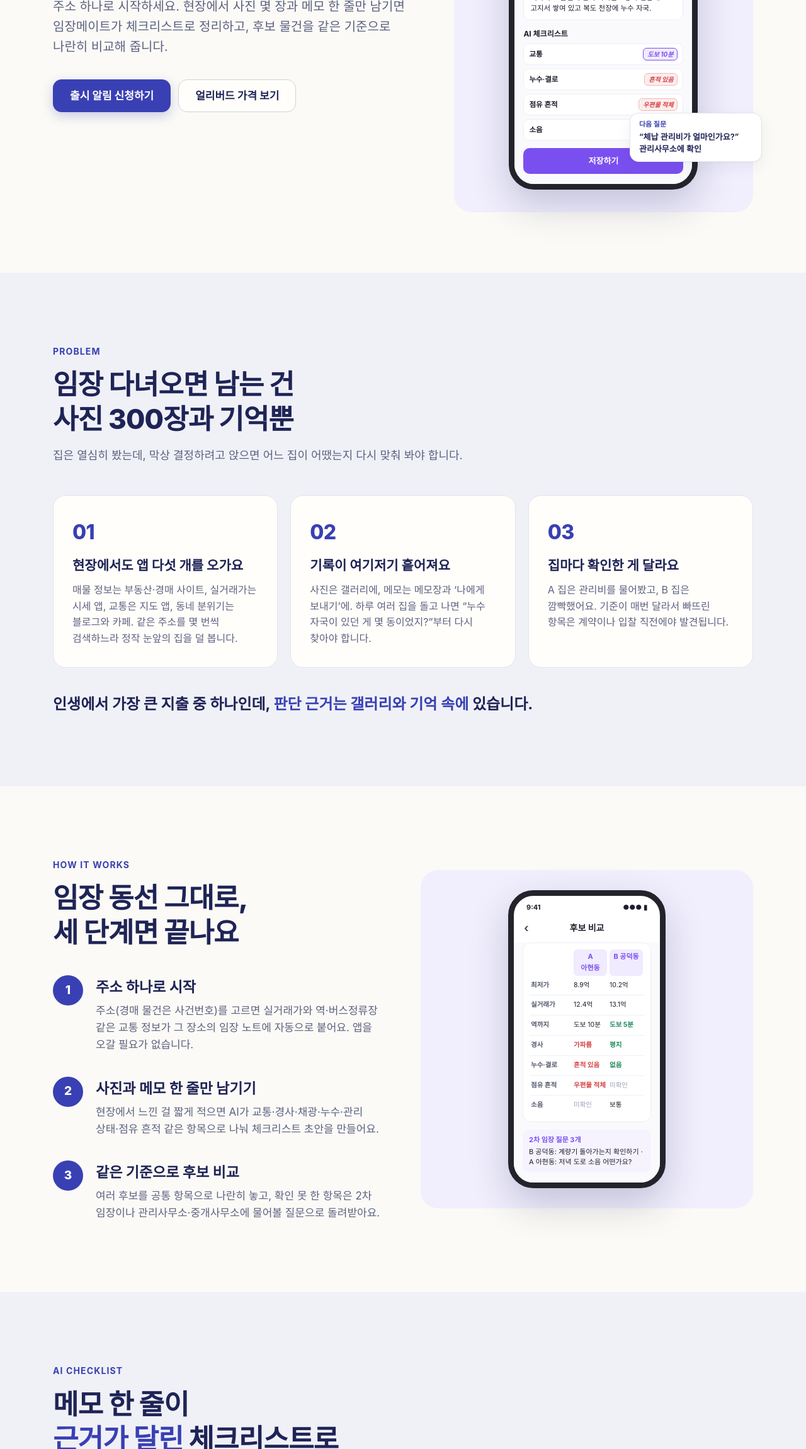
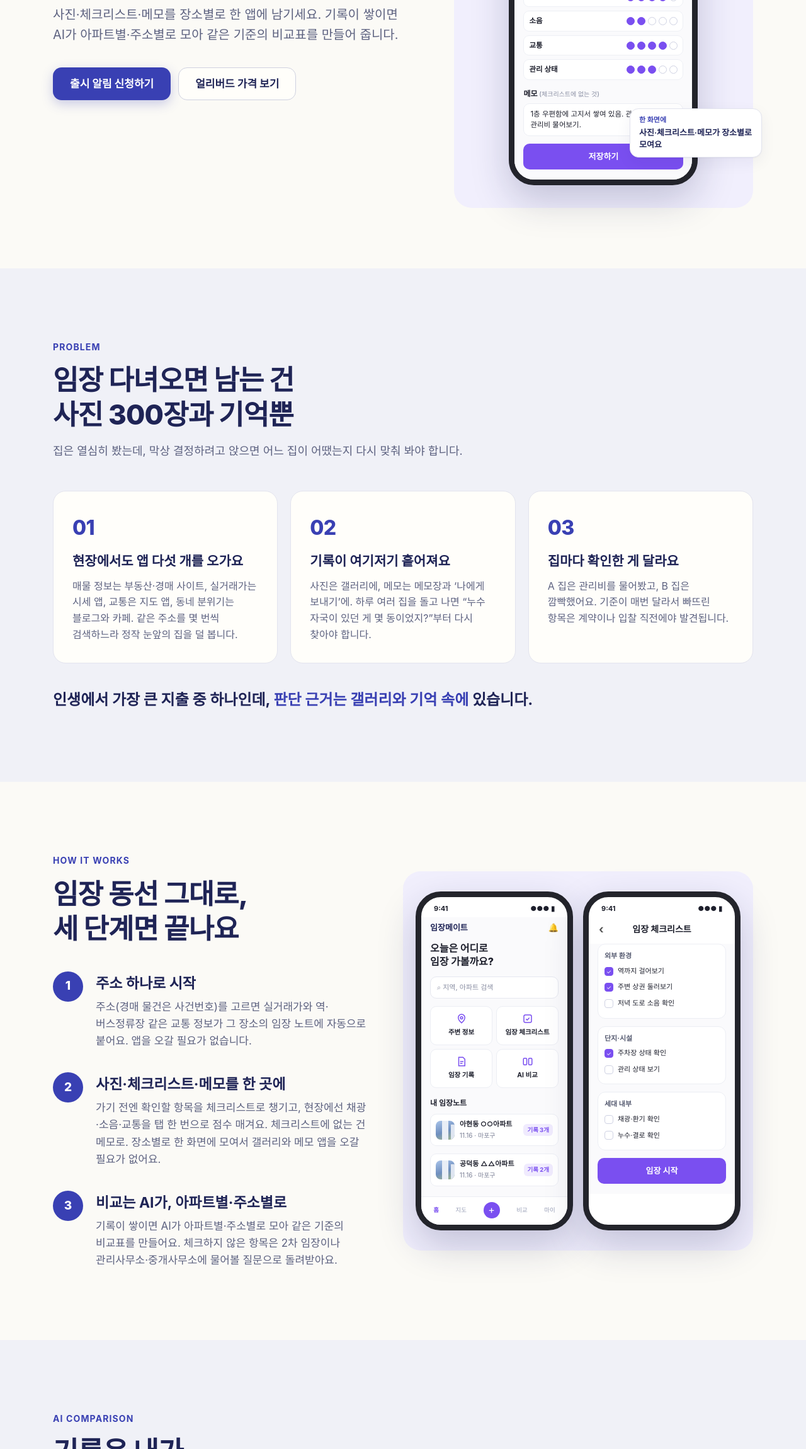
Before and after one commit to sycsally/imjangmate, a plain HTML site: page index.html in a window 1280 px wide. Shown: the part 500-2800 px from the top of the page at 63% size. Drawn offline with Linux system fonts and the light colour scheme; no server answers; a web font is replaced by a local one.

Commit message:
기록은 직접, 비교는 AI로 서비스 설명 수정
- 히어로: 메모→AI 체크리스트 대신 직접 체크(1~5점) + 메모 따로
- 작동 방식: 홈 화면, 임장 체크리스트 화면 추가
- AI 섹션: 아파트·주소별 비교표와 요약을 AI가 만드는 구조로
- 비교표·가격·FAQ 문구 정리

Co-Authored-By: Claude Opus 5.5 <noreply@anthropic.com>

```diff
--- a/index.html
+++ b/index.html
@@ -3,9 +3,9 @@
 <head>
   <meta charset="utf-8">
   <meta name="viewport" content="width=device-width, initial-scale=1, viewport-fit=cover">
-  <title>임장메이트 · 메모 한 줄이 판단 근거가 되는 임장 노트</title>
-  <meta name="description" content="집 보러 다니는 모든 임장을 위한 AI 임장 노트. 사진과 메모 한 줄을 남기면 AI가 체크리스트로 정리하고, 후보 물건을 같은 기준으로 비교해 줍니다.">
-  <meta property="og:title" content="임장메이트 · 메모 한 줄이 입찰 근거가 되는 임장 노트">
+  <title>임장메이트 · 임장 기록은 한 곳에, 비교는 AI가</title>
+  <meta name="description" content="집 보러 다니는 모든 임장을 위한 AI 임장 노트. 사진·체크리스트·메모를 장소별로 한 앱에 남기면, AI가 아파트별·주소별로 모아 비교표를 만들어 줍니다.">
+  <meta property="og:title" content="임장메이트 · 임장 기록은 한 곳에, 비교는 AI가">
   <meta property="og:description" content="하루 다섯 곳 임장해도, 어느 물건이 어땠는지 헷갈리지 않게. 출시 알림을 신청하고 얼리버드 혜택을 받아 보세요.">
   <meta property="og:type" content="website">
   <meta name="theme-color" content="#3940b3">
@@ -46,7 +46,7 @@
       <div>
         <p class="eyebrow">재테크부터 내 집 마련까지, AI 임장 노트</p>
         <h1>하루 다섯 곳 임장해도,<br>결정할 땐 <em>근거</em>만 남게.</h1>
-        <p class="hero-sub">주소 하나로 시작하세요. 현장에서 사진 몇 장과 메모 한 줄만 남기면 임장메이트가 체크리스트로 정리하고, 후보 물건을 같은 기준으로 나란히 비교해 줍니다.</p>
+        <p class="hero-sub">사진·체크리스트·메모를 장소별로 한 앱에 남기세요. 기록이 쌓이면 AI가 아파트별·주소별로 모아 같은 기준의 비교표를 만들어 줍니다.</p>
         <div class="hero-cta">
           <a class="btn btn-primary" href="#signup" data-cta="hero_signup">출시 알림 신청하기</a>
           <a class="btn btn-ghost" href="#pricing" data-cta="hero_pricing">얼리버드 가격 보기</a>
@@ -54,16 +54,16 @@
       </div>
 
       <div class="hero-visual" aria-label="임장메이트 앱 화면 예시">
-        <div class="float-note n1"><small>AI 정리</small>우편물 적체 → 점유·체납 확인 필요</div>
-        <div class="phone" role="img" aria-label="임장 기록 작성 화면: 경매 물건 정보, 사진, 메모, AI 체크리스트">
+        <div class="float-note n1"><small>직접 체크</small>채광·소음은 탭 한 번, 1~5점으로</div>
+        <div class="phone" role="img" aria-label="임장 기록 화면: 사진, 직접 체크한 체크리스트 점수, 메모">
           <div class="phone-status"><span>9:41</span><span>●●● ▮</span></div>
-          <div class="phone-bar"><span class="back">‹</span>임장 기록 작성</div>
+          <div class="phone-bar"><span class="back">‹</span>임장 기록</div>
           <div class="phone-body">
             <div class="p-card p-place">
               <div class="p-thumb"></div>
               <div>
                 <b>아현동 ○○아파트 84㎡</b>
-                <small><span class="p-tag">경매</span>2026타경 1xxxx · 마포구</small>
+                <small><span class="p-tag">실거래가</span>12.4억 · 마포구 아현동</small>
               </div>
             </div>
             <div>
@@ -71,22 +71,22 @@
               <div class="p-photos"><div class="p-photo"></div><div class="p-photo b"></div><div class="p-photo add">+</div></div>
             </div>
             <div>
-              <div class="p-label">메모</div>
-              <div class="p-memo">역까지 10분인데 언덕 가파름. 1층 우편함에 고지서 쌓여 있고 복도 천장에 누수 자국.</div>
+              <div class="p-label">체크리스트 <small>(탭해서 직접 체크)</small></div>
+              <div class="p-check">
+                <div class="p-row"><span>채광</span><span class="p-rate" role="img" aria-label="5점 중 4점"><i class="on"></i><i class="on"></i><i class="on"></i><i class="on"></i><i></i></span></div>
+                <div class="p-row"><span>소음</span><span class="p-rate" role="img" aria-label="5점 중 2점"><i class="on"></i><i class="on"></i><i></i><i></i><i></i></span></div>
+                <div class="p-row"><span>교통</span><span class="p-rate" role="img" aria-label="5점 중 4점"><i class="on"></i><i class="on"></i><i class="on"></i><i class="on"></i><i></i></span></div>
+                <div class="p-row"><span>관리 상태</span><span class="p-rate" role="img" aria-label="5점 중 3점"><i class="on"></i><i class="on"></i><i class="on"></i><i></i><i></i></span></div>
+              </div>
             </div>
             <div>
-              <div class="p-label">AI 체크리스트</div>
-              <div class="p-check">
-                <div class="p-row"><span>교통</span><div class="p-chips"><i class="p-chip on">도보 10분</i></div></div>
-                <div class="p-row"><span>누수·결로</span><div class="p-chips"><i class="p-chip warn">흔적 있음</i></div></div>
-                <div class="p-row"><span>점유 흔적</span><div class="p-chips"><i class="p-chip warn">우편물 적체</i></div></div>
-                <div class="p-row"><span>소음</span><div class="p-chips"><i class="p-chip">미확인</i></div></div>
-              </div>
+              <div class="p-label">메모 <small>(체크리스트에 없는 것)</small></div>
+              <div class="p-memo">1층 우편함에 고지서 쌓여 있음. 관리사무소에 관리비 물어보기.</div>
             </div>
             <div class="p-btn">저장하기</div>
           </div>
         </div>
-        <div class="float-note n2"><small>다음 질문</small>“체납 관리비가 얼마인가요?” 관리사무소에 확인</div>
+        <div class="float-note n2"><small>한 화면에</small>사진·체크리스트·메모가 장소별로 모여요</div>
       </div>
     </div>
   </section>
@@ -139,69 +139,95 @@
           <li class="reveal">
             <span class="step-no">2</span>
             <div>
-              <h3>사진과 메모 한 줄만 남기기</h3>
-              <p>현장에서 느낀 걸 짧게 적으면 AI가 교통·경사·채광·누수·관리 상태·점유 흔적 같은 항목으로 나눠 체크리스트 초안을 만들어요.</p>
+              <h3>사진·체크리스트·메모를 한 곳에</h3>
+              <p>가기 전엔 확인할 항목을 체크리스트로 챙기고, 현장에선 채광·소음·교통을 탭 한 번으로 점수 매겨요. 체크리스트에 없는 건 메모로. 장소별로 한 화면에 모여서 갤러리와 메모 앱을 오갈 필요가 없어요.</p>
             </div>
           </li>
           <li class="reveal">
             <span class="step-no">3</span>
             <div>
-              <h3>같은 기준으로 후보 비교</h3>
-              <p>여러 후보를 공통 항목으로 나란히 놓고, 확인 못 한 항목은 2차 임장이나 관리사무소·중개사무소에 물어볼 질문으로 돌려받아요.</p>
+              <h3>비교는 AI가, 아파트별·주소별로</h3>
+              <p>기록이 쌓이면 AI가 아파트별·주소별로 모아 같은 기준의 비교표를 만들어요. 체크하지 않은 항목은 2차 임장이나 관리사무소·중개사무소에 물어볼 질문으로 돌려받아요.</p>
             </div>
           </li>
         </ol>
       </div>
 
-      <div class="how-visual reveal" aria-label="후보 비교 화면 예시">
-        <div class="phone" role="img" aria-label="후보 물건 비교 화면">
+      <div class="how-visual reveal" aria-label="앱 홈 화면과 임장 체크리스트 화면 예시">
+        <div class="phone" role="img" aria-label="홈 화면: 주변 정보, 임장 체크리스트, 임장 기록, AI 비교 메뉴와 내 임장노트">
           <div class="phone-status"><span>9:41</span><span>●●● ▮</span></div>
-          <div class="phone-bar"><span class="back">‹</span>후보 비교</div>
+          <div class="phone-body" style="padding-top:6px">
+            <div class="h-top"><span>임장메이트</span><span aria-hidden="true">🔔</span></div>
+            <div class="h-greet">오늘은 어디로<br>임장 가볼까요?</div>
+            <div class="h-search">⌕ 지역, 아파트 검색</div>
+            <div class="h-tiles">
+              <div class="h-tile"><svg viewBox="0 0 24 24" fill="none" stroke="currentColor" stroke-width="2"><path d="M12 21s-7-6.2-7-11.2A7 7 0 0 1 19 9.8C19 14.8 12 21 12 21z"/><circle cx="12" cy="10" r="2.5"/></svg>주변 정보</div>
+              <div class="h-tile"><svg viewBox="0 0 24 24" fill="none" stroke="currentColor" stroke-width="2"><rect x="4" y="4" width="16" height="16" rx="3"/><path d="M8.5 12.5l2.5 2.5 4.5-5"/></svg>임장 체크리스트</div>
+              <div class="h-tile"><svg viewBox="0 0 24 24" fill="none" stroke="currentColor" stroke-width="2"><path d="M6 3h9l4 4v14H6z"/><path d="M9 12h7M9 16h5"/></svg>임장 기록</div>
+              <div class="h-tile"><svg viewBox="0 0 24 24" fill="none" stroke="currentColor" stroke-width="2"><rect x="3" y="5" width="7" height="14" rx="2"/><rect x="14" y="5" width="7" height="14" rx="2"/></svg>AI 비교</div>
+            </div>
+            <div class="p-label" style="margin:2px 0 -4px">내 임장노트</div>
+            <div class="h-note"><div class="p-thumb"></div><div><b>아현동 ○○아파트</b><small>11.16 · 마포구</small></div><em>기록 3개</em></div>
+            <div class="h-note"><div class="p-thumb"></div><div><b>공덕동 △△아파트</b><small>11.16 · 마포구</small></div><em>기록 2개</em></div>
+          </div>
+          <div class="p-nav"><span class="on">홈</span><span>지도</span><span class="plus">+</span><span>비교</span><span>마이</span></div>
+        </div>
+        <div class="phone" role="img" aria-label="임장 체크리스트 화면: 외부 환경, 단지·시설, 세대 내부 항목">
+          <div class="phone-status"><span>9:41</span><span>●●● ▮</span></div>
+          <div class="phone-bar"><span class="back">‹</span>임장 체크리스트</div>
           <div class="phone-body">
-            <div class="p-card">
-              <div class="cmp-head"><span></span><span>A 아현동</span><span>B 공덕동</span></div>
-              <div class="cmp-row"><b>최저가</b><span>8.9억</span><span>10.2억</span></div>
-              <div class="cmp-row"><b>실거래가</b><span>12.4억</span><span>13.1억</span></div>
-              <div class="cmp-row"><b>역까지</b><span>도보 10분</span><span class="good">도보 5분</span></div>
-              <div class="cmp-row"><b>경사</b><span class="bad">가파름</span><span class="good">평지</span></div>
-              <div class="cmp-row"><b>누수·결로</b><span class="bad">흔적 있음</span><span class="good">없음</span></div>
-              <div class="cmp-row"><b>점유 흔적</b><span class="bad">우편물 적체</span><span class="unk">미확인</span></div>
-              <div class="cmp-row" style="border:0"><b>소음</b><span class="unk">미확인</span><span>보통</span></div>
+            <div class="p-card ck-group">
+              <b>외부 환경</b>
+              <div class="ck"><i class="on"></i>역까지 걸어보기</div>
+              <div class="ck"><i class="on"></i>주변 상권 둘러보기</div>
+              <div class="ck"><i></i>저녁 도로 소음 확인</div>
             </div>
-            <div class="p-q"><b>2차 임장 질문 3개</b>B 공덕동: 계량기 돌아가는지 확인하기 · A 아현동: 저녁 도로 소음 어떤가요?</div>
+            <div class="p-card ck-group">
+              <b>단지·시설</b>
+              <div class="ck"><i class="on"></i>주차장 상태 확인</div>
+              <div class="ck"><i></i>관리 상태 보기</div>
+            </div>
+            <div class="p-card ck-group">
+              <b>세대 내부</b>
+              <div class="ck"><i></i>채광·환기 확인</div>
+              <div class="ck"><i></i>누수·결로 확인</div>
+            </div>
+            <div class="p-btn">임장 시작</div>
           </div>
         </div>
       </div>
     </div>
   </section>
 
-  <!-- ============ AI 정리 예시 ============ -->
+  <!-- ============ AI 비교 ============ -->
   <section class="section alt" id="ai">
     <div class="container">
       <div class="section-head reveal">
-        <p class="eyebrow">AI CHECKLIST</p>
-        <h2 class="section-title">메모 한 줄이<br><em>근거가 달린</em> 체크리스트로</h2>
-        <p class="section-sub">AI가 대신 판단하지 않아요. 내가 본 것을 항목별로 정리하고, 원문 메모와 연결해 둡니다.</p>
+        <p class="eyebrow">AI COMPARISON</p>
+        <h2 class="section-title">기록은 내가,<br><em>비교표는 AI가</em></h2>
+        <p class="section-sub">체크와 메모는 직접 남기세요. AI는 쌓인 기록을 아파트별·주소별로 모아 같은 기준의 비교표와 요약을 만들어 줍니다.</p>
       </div>
       <div class="ai-grid reveal">
         <div class="ai-note">
-          <small>현장에서 남긴 메모</small>
-          <blockquote>“역에서 10분인데 언덕이 가파름. 1층 우편함에 고지서가 쌓여 있고, 복도 천장에 누수 자국.”</blockquote>
+          <small>AI 비교 요약</small>
+          <blockquote>“B 공덕동은 역까지 5분·평지라 이동이 편하고, A 아현동은 채광 점수가 더 높아요. B 공덕동은 아직 소음을 체크하지 않았어요.”</blockquote>
+          <p class="next"><b>다음 임장 질문</b>공덕동 저녁 시간에 도로 소음 확인하기</p>
         </div>
         <div class="table-wrap">
           <table class="ir-table">
-            <thead><tr><th scope="col">항목</th><th scope="col">AI 정리</th><th scope="col">근거 · 다음 행동</th></tr></thead>
+            <thead><tr><th scope="col">항목</th><th scope="col">A 아현동</th><th scope="col">B 공덕동</th><th scope="col">출처</th></tr></thead>
             <tbody>
-              <tr><td>교통</td><td class="ai">도보 약 10분</td><td>내 관찰로 표시</td></tr>
-              <tr><td>보행 환경</td><td class="ai">경사 가파름</td><td>원문 메모와 연결</td></tr>
-              <tr><td>점유 흔적</td><td class="warn">우편물 적체</td><td>질문: “체납 관리비가 얼마인가요?” (관리사무소)</td></tr>
-              <tr><td>누수·결로</td><td class="warn">복도 천장 누수 자국</td><td>원문 메모와 연결 · 세대 내부 확인 필요</td></tr>
-              <tr><td>소음</td><td>미확인</td><td>질문: “저녁 도로 소음은 어떤가요?”</td></tr>
+              <tr><td>실거래가 (84㎡)</td><td>12.4억</td><td>13.1억</td><td>자동 연결</td></tr>
+              <tr><td>역까지</td><td>도보 10분</td><td class="ai">도보 5분</td><td>자동 연결</td></tr>
+              <tr><td>채광</td><td><span class="p-rate" role="img" aria-label="5점 중 4점"><i class="on"></i><i class="on"></i><i class="on"></i><i class="on"></i><i></i></span></td><td><span class="p-rate" role="img" aria-label="5점 중 3점"><i class="on"></i><i class="on"></i><i class="on"></i><i></i><i></i></span></td><td>내 체크</td></tr>
+              <tr><td>소음</td><td><span class="p-rate" role="img" aria-label="5점 중 2점"><i class="on"></i><i class="on"></i><i></i><i></i><i></i></span></td><td class="unk">미체크</td><td>내 체크</td></tr>
+              <tr><td>관리 상태</td><td><span class="p-rate" role="img" aria-label="5점 중 3점"><i class="on"></i><i class="on"></i><i class="on"></i><i></i><i></i></span></td><td><span class="p-rate" role="img" aria-label="5점 중 4점"><i class="on"></i><i class="on"></i><i class="on"></i><i class="on"></i><i></i></span></td><td>내 체크</td></tr>
+              <tr><td>메모</td><td>언덕 가파름</td><td>1층에 상가 있음</td><td>내 메모</td></tr>
             </tbody>
           </table>
         </div>
       </div>
-      <p class="disclaimer reveal">※ 임장메이트는 현장 관찰을 기록·비교하는 도구예요. 집을 대신 골라 주거나 권리분석·가격 판단을 대신하지 않습니다.</p>
+      <p class="disclaimer reveal">※ AI는 내가 남긴 기록과 공공 데이터만으로 비교표를 만들고, 요약은 언제든 직접 고칠 수 있어요. 집을 대신 골라 주거나 권리분석·가격 판단을 대신하지 않습니다.</p>
     </div>
   </section>
 
@@ -220,7 +246,7 @@
             <tr><td>노션·엑셀 임장 템플릿</td><td>빈칸을 전부 손으로</td><td>연결 안 됨</td><td>표로 가능</td><td>없음</td></tr>
             <tr><td>메모 앱 + 갤러리</td><td>빠르지만 뒤죽박죽</td><td>따로 저장</td><td>다시 정리해야 함</td><td>없음</td></tr>
             <tr><td>매물·경매 사이트, 지도 앱</td><td>개인 기록 불가</td><td>해당 없음</td><td>가격·시설만</td><td>없음</td></tr>
-            <tr class="hl"><td><strong>임장메이트</strong></td><td>메모 한 줄로 정리</td><td>장소별 자동 연결</td><td>공통 항목으로 정렬</td><td>미확인 항목에서 생성</td></tr>
+            <tr class="hl"><td><strong>임장메이트</strong></td><td>탭 한 번 체크 + 메모</td><td>장소별 자동 연결</td><td>AI가 아파트·주소별 비교표</td><td>미확인 항목에서 생성</td></tr>
           </tbody>
         </table>
       </div>
@@ -283,8 +309,8 @@
           <p class="early"></p>
           <ul>
             <li>장소별 임장 노트</li>
-            <li>AI 체크리스트 초안</li>
-            <li>후보 2곳 비교</li>
+            <li>체크리스트·사진·메모 기록</li>
+            <li>AI 비교표 (후보 2곳)</li>
           </ul>
           <a class="btn btn-ghost btn-block" href="#signup" data-cta="pricing_free">무료로 시작 알림 받기</a>
         </article>
@@ -440,8 +466,8 @@
           <p>아니요. 개인 기록은 기본 비공개예요. 나중에 임장 후기 기능이 생기더라도, 직접 선택한 기록만 공개됩니다.</p>
         </details>
         <details>
-          <summary>AI가 잘못 정리하면 어떡하죠?</summary>
-          <p>AI가 정리한 모든 항목은 원문 메모와 연결돼 있어 바로 확인할 수 있고, 언제든 직접 고칠 수 있어요. 메모에 근거가 없는 항목은 채우지 않고 ‘미확인’으로 남겨 둡니다.</p>
+          <summary>AI는 정확히 뭘 해 주나요?</summary>
+          <p>체크와 메모는 직접 남기고, AI는 쌓인 기록을 아파트별·주소별로 모아 비교표와 요약을 만들어요. 요약은 모두 내가 남긴 기록과 공공 데이터에서만 나오고, 언제든 직접 고칠 수 있어요. 체크하지 않은 항목은 지어내지 않고 ‘미체크’로 남겨 다음 임장 질문으로 알려 드려요.</p>
         </details>
         <details>
           <summary>사전 예약하면 바로 결제되나요?</summary>
--- a/style.css
+++ b/style.css
@@ -137,18 +137,48 @@ button, input, select, textarea { font: inherit; color: inherit; }
 .p-check { display: grid; gap: 6px; }
 .p-row { display: flex; align-items: center; justify-content: space-between; gap: 6px; border: 1px solid #eef0f5; border-radius: 9px; padding: 6px 8px; background: #fff; }
 .p-row span { font-weight: 600; font-size: 11.5px; }
-.p-chips { display: flex; gap: 3px; }
-.p-chip { font-size: 10px; border: 1px solid #e3e5ee; border-radius: 6px; padding: 1px 6px; color: #777c92; }
-.p-chip.on { border-color: var(--violet); background: #f0ebfe; color: var(--violet); font-weight: 700; }
-.p-chip.warn { border-color: #f2b8b5; background: #fdeeee; color: var(--danger); font-weight: 700; }
 .p-btn { background: var(--violet); color: #fff; text-align: center; font-weight: 700; border-radius: 10px; padding: 10px; font-size: 13px; }
 .float-note {
   position: absolute; background: #fff; border: 1px solid var(--line); border-radius: 14px; box-shadow: var(--shadow);
   padding: 10px 14px; font-size: 13px; font-weight: 600; color: var(--ink); max-width: 210px; line-height: 1.45;
 }
 .float-note small { display: block; color: var(--primary); font-weight: 700; font-size: 11px; margin-bottom: 2px; }
-.float-note.n1 { left: -18px; top: 70px; }
+.float-note.n1 { left: -18px; top: 150px; }
 .float-note.n2 { right: -14px; bottom: 80px; }
+
+/* ---------- 체크리스트 점수 (직접 체크) ---------- */
+.p-rate { display: inline-flex; gap: 4px; }
+.p-rate i { width: 13px; height: 13px; border-radius: 50%; border: 1.5px solid #cfd2e3; background: #fff; }
+.p-rate i.on { background: var(--violet); border-color: var(--violet); }
+.ir-table .p-rate i { width: 15px; height: 15px; }
+.ir-table .unk { color: var(--muted); }
+
+/* ---------- 홈 화면 (폰 내부) ---------- */
+.h-top { display: flex; justify-content: space-between; align-items: center; font-weight: 800; font-size: 13px; color: var(--ink); }
+.h-greet { font-size: 16px; font-weight: 800; line-height: 1.35; color: #1d1f2c; }
+.h-search { background: #fff; border: 1px solid #e6e8f0; border-radius: 10px; padding: 8px 10px; color: #8a8fa3; font-size: 11px; }
+.h-tiles { display: grid; grid-template-columns: 1fr 1fr; gap: 6px; }
+.h-tile { background: #fff; border: 1px solid #eceef4; border-radius: 10px; padding: 10px 4px; text-align: center; font-weight: 700; font-size: 10.5px; display: grid; justify-items: center; gap: 5px; }
+.h-tile svg { width: 18px; height: 18px; color: var(--violet); }
+.h-note { display: flex; gap: 8px; align-items: center; background: #fff; border: 1px solid #eceef4; border-radius: 10px; padding: 7px 8px; }
+.h-note .p-thumb { width: 30px; height: 30px; }
+.h-note b { display: block; font-size: 11px; }
+.h-note small { font-size: 10px; color: #7a7f95; }
+.h-note em { margin-left: auto; font-style: normal; font-size: 9.5px; font-weight: 700; color: var(--violet); background: #f0ebfe; border-radius: 6px; padding: 2px 6px; white-space: nowrap; }
+.p-nav { display: flex; justify-content: space-around; align-items: center; border-top: 1px solid #eceef4; background: #fff; padding: 8px 6px 10px; font-size: 9.5px; color: #9aa0b8; }
+.p-nav .on { color: var(--violet); font-weight: 700; }
+.p-nav .plus { width: 26px; height: 26px; border-radius: 50%; background: var(--violet); color: #fff; display: grid; place-items: center; font-size: 16px; }
+
+/* ---------- 임장 체크리스트 (폰 내부) ---------- */
+.ck-group b { display: block; font-size: 11px; color: #555a70; margin-bottom: 2px; }
+.ck { display: flex; align-items: center; gap: 7px; font-size: 11px; padding: 4px 0; }
+.ck i { width: 14px; height: 14px; border-radius: 4px; border: 1.5px solid #cfd2e3; flex: none; display: grid; place-items: center; font-style: normal; font-size: 9px; color: #fff; background: #fff; }
+.ck i.on { background: var(--violet); border-color: var(--violet); }
+.ck i.on::after { content: "✓"; }
+
+/* ---------- AI 요약 카드 ---------- */
+.ai-note .next { margin: 24px 0 0; background: rgba(255,255,255,.12); border-radius: 12px; padding: 12px 14px; font-size: 15px; color: #eef0ff; }
+.ai-note .next b { display: block; font-size: 13px; color: #c9ccf6; margin-bottom: 2px; }
 
 /* ---------- 카드 그리드 ---------- */
 .grid-3 { display: grid; grid-template-columns: repeat(3, 1fr); gap: 20px; }
@@ -173,16 +203,6 @@ button, input, select, textarea { font: inherit; color: inherit; }
 .how-visual { background: var(--primary-tint); border-radius: 28px; padding: 32px 20px; display: flex; justify-content: center; gap: 16px; }
 .how-visual .phone { width: 250px; font-size: 11px; }
 
-/* 비교 화면 (폰 내부) */
-.cmp-head { display: grid; grid-template-columns: 64px 1fr 1fr; gap: 4px; font-weight: 700; font-size: 11px; padding: 0 2px; }
-.cmp-head span:not(:first-child) { background: #f0ebfe; color: var(--violet); border-radius: 6px; padding: 3px 6px; text-align: center; }
-.cmp-row { display: grid; grid-template-columns: 64px 1fr 1fr; gap: 4px; align-items: center; font-size: 10.5px; border-bottom: 1px solid #eef0f5; padding: 7px 2px; }
-.cmp-row b { font-size: 10.5px; color: #555a70; }
-.cmp-row .bad { color: var(--danger); font-weight: 700; }
-.cmp-row .good { color: var(--success); font-weight: 700; }
-.cmp-row .unk { color: #9aa0b8; }
-.p-q { background: #f6f3ff; border-radius: 10px; padding: 8px 10px; font-size: 11px; line-height: 1.5; }
-.p-q b { color: var(--violet); display: block; margin-bottom: 2px; }
 
 /* ---------- AI 데모 ---------- */
 .ai-grid { display: grid; grid-template-columns: 5fr 7fr; gap: 20px; }
```
